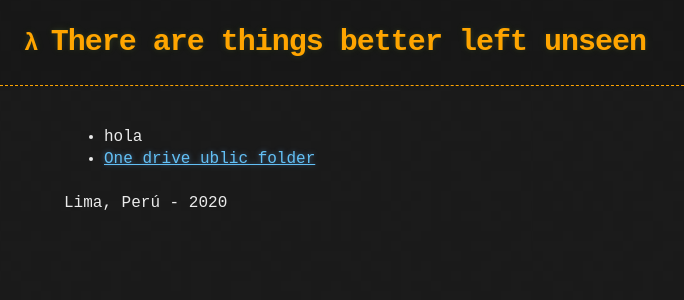
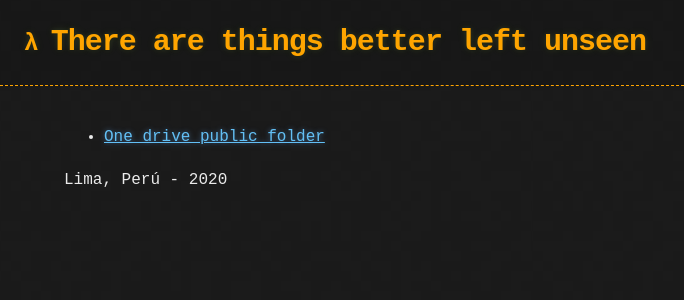
Before and after one commit to lmcanavals/lmcanavals.github.io, a Jekyll site: the page built from shorts.md, in a window 1280 px wide. Shown: the top 300 px of the page, without its empty margins (0-684 px from the left). Built offline with Jekyll 4.4.1, drawn with Linux system fonts in a browser that asks for light colours.

Commit message:
Update shorts.md

```diff
--- a/shorts.md
+++ b/shorts.md
@@ -3,5 +3,4 @@ layout: default
 title: short
 ---
 
-* hola
-* [One drive ublic folder](https://1drv.ms/u/s!AigO6meP3MRIabl1aJvXeAdhdAA?e=8y6N4Q)
+* [One drive public folder](https://1drv.ms/u/s!AigO6meP3MRIabl1aJvXeAdhdAA?e=8y6N4Q)
```
